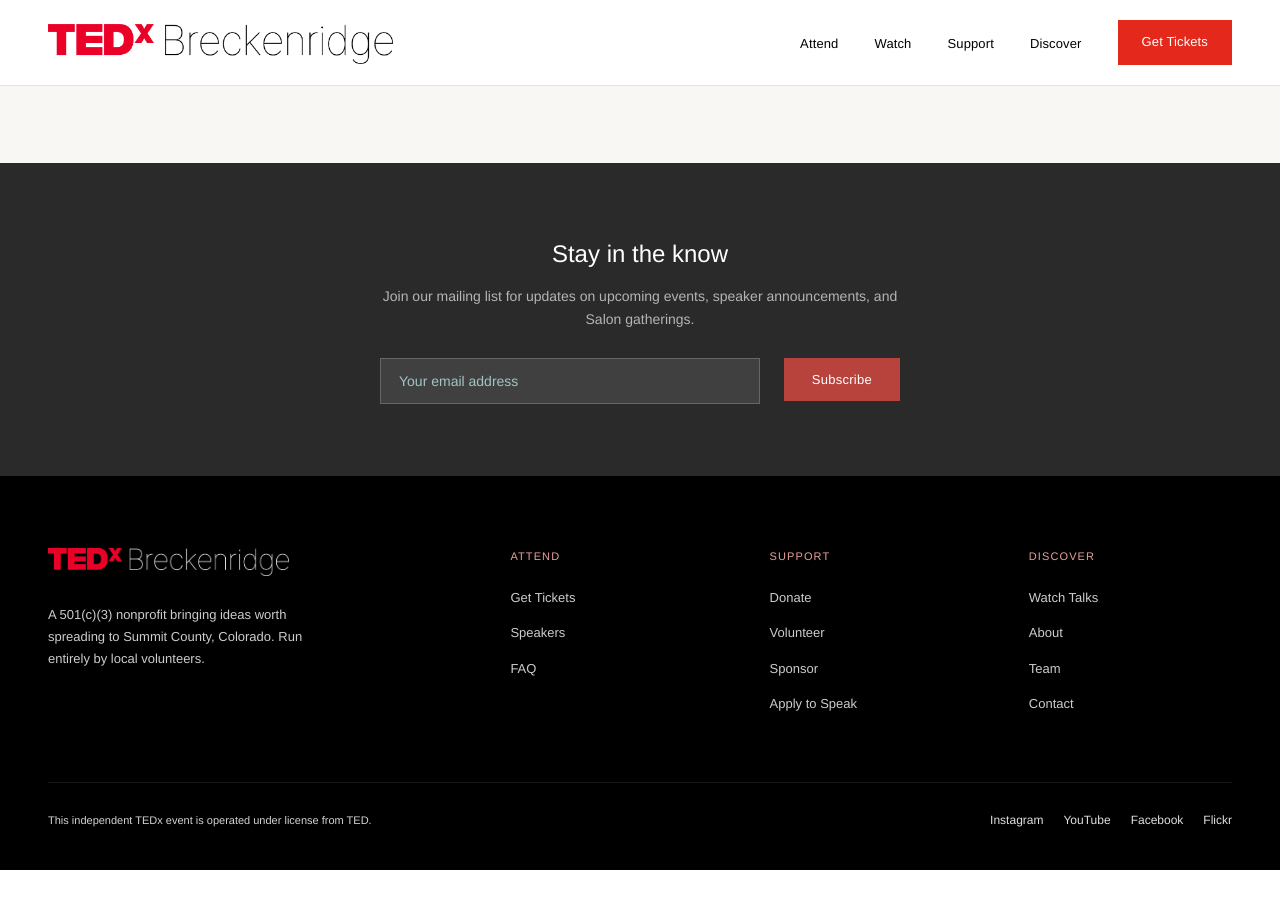
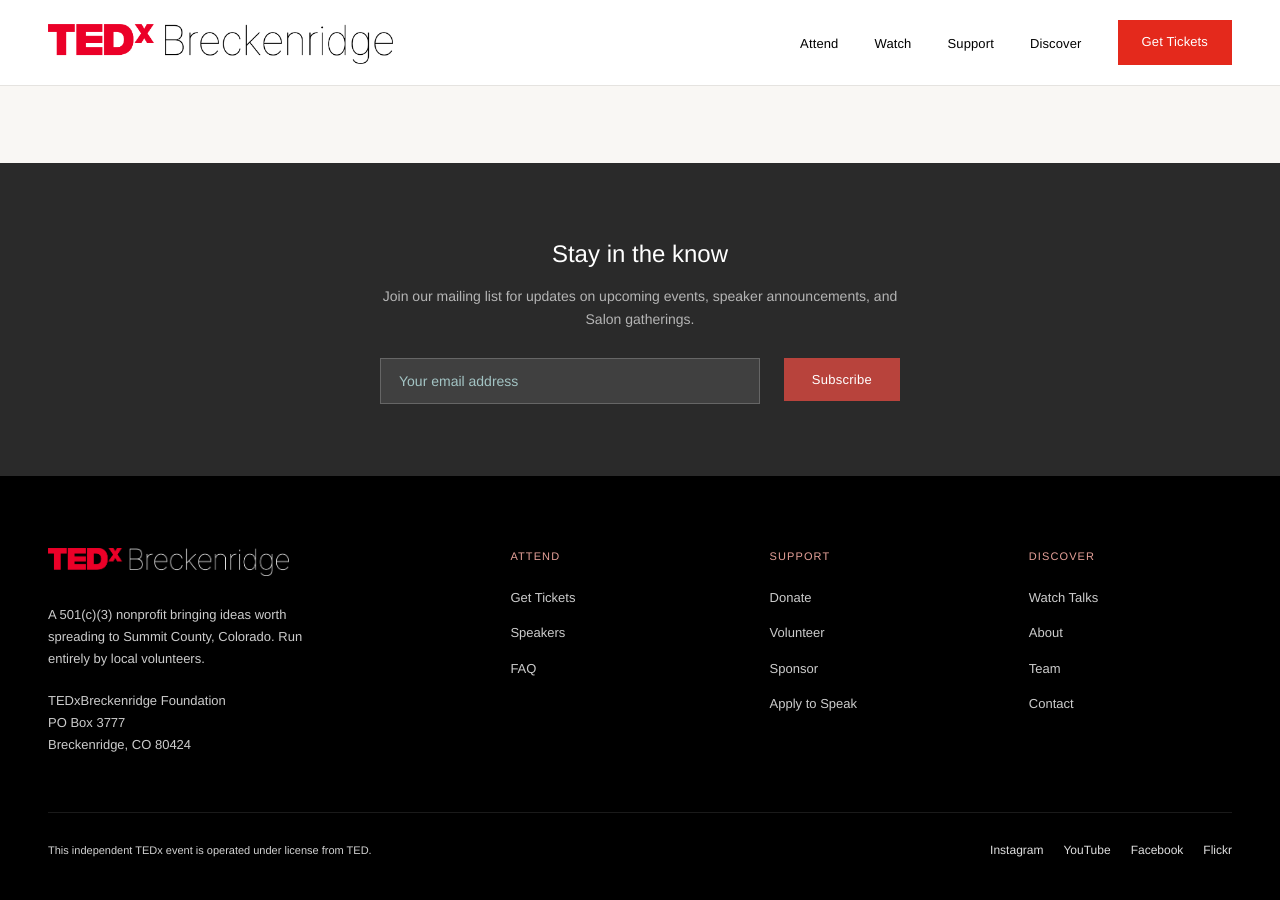
Before and after one commit to ardell/tedxbreckenridge, a Jekyll site: the page built from website/index.html, in a window 1280 px wide and 900 px high, scrolled down 5332 px. Built offline with Jekyll 4.4.1, drawn with Linux system fonts in a browser that asks for light colours; before the commit the page ends 6202 px from its top, so only the background shows below that.

Commit message:
Add PO Box address to footer.

```diff
--- a/website/_layouts/default.html
+++ b/website/_layouts/default.html
@@ -267,6 +267,7 @@
         <div class="footer-brand">
           <img src="{{ '/assets/images/logos/tedx-breckenridge-logo-white.png' | relative_url }}" alt="TEDxBreckenridge" class="footer-logo">
           <p>A 501(c)(3) nonprofit bringing ideas worth spreading to Summit County, Colorado. Run entirely by local volunteers.</p>
+          <p class="footer-address">TEDxBreckenridge Foundation<br>PO Box 3777<br>Breckenridge, CO 80424</p>
         </div>
         <div class="footer-column">
           <h4>Attend</h4>
--- a/website/assets/css/main.css
+++ b/website/assets/css/main.css
@@ -1427,6 +1427,12 @@
     max-width: 280px;
 }
 
+.footer-address {
+    font-size: 12px;
+    line-height: 1.6;
+    margin-top: 24px;
+}
+
 .footer-logo {
     height: 28px;
 }
```
